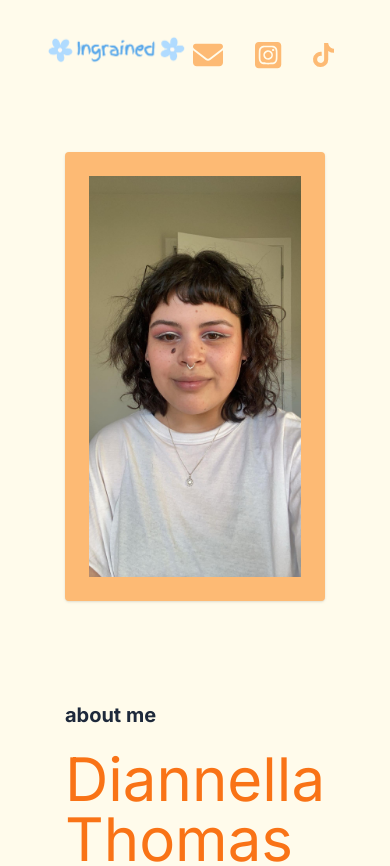
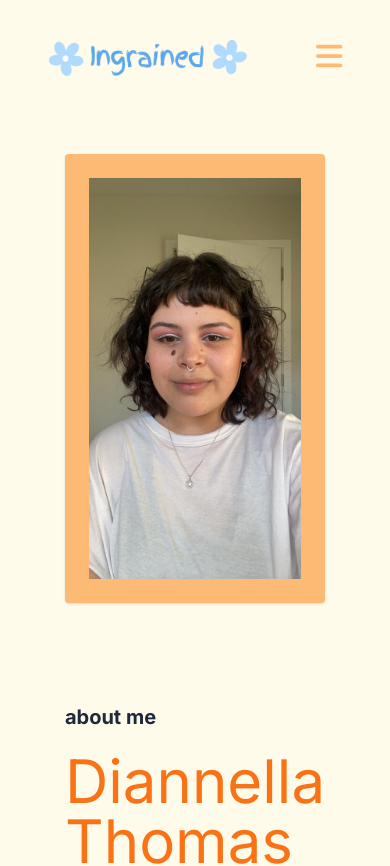
Before and after one commit to maclenjack/ingrained, a Next.js app: page /about-me in a window 390 px wide. Shown: the top 866 px of the page. Built offline with nearby package versions, Linux system fonts and the light colour scheme.

Commit message:
refactor move nav files to nav-page remove defaultProps

```diff
--- a/src/app/about-me/page.tsx
+++ b/src/app/about-me/page.tsx
@@ -1,5 +1,5 @@
 import React from 'react';
-import NavPage from '@/components/page/NavPage';
+import NavPage from '@/components/page/nav-page/NavPage';
 import Image from 'next/image';
 
 export default function AboutMe() {
--- a/src/components/SocialIcons.tsx
+++ b/src/components/SocialIcons.tsx
@@ -14,10 +14,6 @@ function SocialIcon({
   return <FontAwesomeIcon icon={icon} className={`text-orange-300 ${size}`} />;
 }
 
-SocialIcon.defaultProps = { size: '' };
-
-type SocialIconsProps = { size?: string };
-
 type SizeMap = {
   large: {
     email: string,
@@ -31,35 +27,35 @@ type SizeMap = {
   }
 };
 
+type SizeMapKey = keyof SizeMap;
+
+type SocialIconsProps = { size?: SizeMapKey };
+
 export default function SocialIcons({ size = 'regular' }: SocialIconsProps) {
   const sizeMap : SizeMap = {
     large: {
-      email: 'text-4xl',
-      instagram: 'text-4xl',
-      tiktok: 'text-3xl'
+      email: 'text-3xl md:text-4xl',
+      instagram: 'text-3xl md:text-4xl',
+      tiktok: 'text-2xl md:text-3xl'
     },
     regular: {
-      email: 'text-3xl',
-      instagram: 'text-3xl',
-      tiktok: 'text-2xl'
+      email: 'text-2xl md:text-3xl',
+      instagram: 'text-2xl md:text-3xl',
+      tiktok: 'text-xl md:text-2xl'
     }
   };
-
-  const sizeKey = size as keyof typeof sizeMap;
 
   return (
     <div className="flex flex-row justify-center items-center p-2 gap-8">
       <Link href="mailto:dianellart@gmail.com" aria-label="email me">
-        <SocialIcon icon={faEnvelope} size={sizeMap[sizeKey].email} />
+        <SocialIcon icon={faEnvelope} size={sizeMap[size].email} />
       </Link>
       <Link href="https://www.instagram.com/diannellart/" target="_blank" rel="noreferrer" aria-label="instagram">
-        <SocialIcon icon={faInstagramSquare} size={sizeMap[sizeKey].email} />
+        <SocialIcon icon={faInstagramSquare} size={sizeMap[size].email} />
       </Link>
       <Link href="/">
-        <SocialIcon icon={faTiktok} size={sizeMap[sizeKey].tiktok} />
+        <SocialIcon icon={faTiktok} size={sizeMap[size].tiktok} />
       </Link>
     </div>
   );
 }
-
-SocialIcons.defaultProps = { size: 'regular' };
--- a/src/components/page/Nav.tsx
+++ /dev/null
@@ -1,17 +0,0 @@
-import React from 'react';
-import Image from 'next/image';
-import Link from 'next/link';
-import SocialIcons from '@/components/SocialIcons';
-
-export default function Nav() {
-  return (
-    <nav className="flex justify-center z-50 w-full">
-      <div className="flex flex-row justify-between w-full max-w-screen-2xl px-12 py-8">
-        <Link href="/">
-          <Image src="/logo.png" alt="logo" width={350} height={100} />
-        </Link>
-        <SocialIcons />
-      </div>
-    </nav>
-  );
-}
--- a/src/components/page/NavPage.tsx
+++ /dev/null
@@ -1,13 +0,0 @@
-import React, { ReactNode } from 'react';
-import Nav from './Nav';
-
-export default function Page({ children } : { children: ReactNode }) {
-  return (
-    <div className="flex flex-col min-h-screen bg-amber-50">
-      <Nav />
-      <main className="flex justify-center w-full flex-grow-0">
-        {children}
-      </main>
-    </div>
-  );
-}
--- /dev/null
+++ b/src/components/page/nav-page/Nav.tsx
@@ -0,0 +1,27 @@
+'use client';
+
+import React from 'react';
+import Image from 'next/image';
+import Link from 'next/link';
+import SocialIcons from '@/components/SocialIcons';
+import HamburgerMenu from '@/components/page/nav-page/HamburgerMenu';
+
+export default function Nav() {
+  return (
+    <nav className="flex justify-center z-50 w-full">
+      <div className="flex flex-row justify-between w-full max-w-screen-2xl px-12 py-8">
+        <Link className="max-md:hidden" href="/public">
+          <Image src="/logo.png" alt="logo" width={350} height={100} />
+        </Link>
+        <Link className="md:hidden" href="/public">
+          <Image src="/logo.png" alt="logo" width={200} height={100} />
+        </Link>
+        <span className="max-md:hidden flex items-center gap-6 ">
+          <SocialIcons />
+          <HamburgerMenu />
+        </span>
+        <span className="md:hidden flex items-center"><HamburgerMenu /></span>
+      </div>
+    </nav>
+  );
+}
--- /dev/null
+++ b/src/components/page/nav-page/NavPage.tsx
@@ -0,0 +1,13 @@
+import React, { ReactNode } from 'react';
+import Nav from './Nav';
+
+export default function NavPage({ children } : { children: ReactNode }) {
+  return (
+    <div className="flex flex-col min-h-screen bg-amber-50 w-full">
+      <Nav />
+      <main className="flex justify-center w-full">
+        {children}
+      </main>
+    </div>
+  );
+}
```
